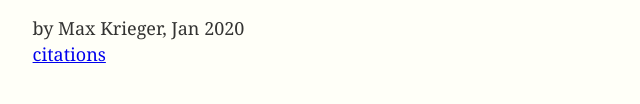
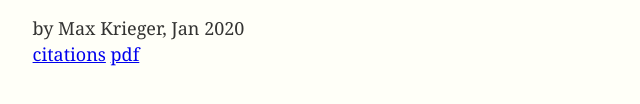
Before and after one commit to maxkrieger/glue-comic, a Gatsby site: page / in a window 1280 px wide. Shown: the part 608-712 px from the top of the page, 147-787 px from the left. Built offline with nearby package versions, Linux system fonts and the light colour scheme; Gatsby itself is replaced by a stand-in of ours.

Commit message:
add pdf link

```diff
--- a/src/components/layout.js
+++ b/src/components/layout.js
@@ -36,6 +36,8 @@ const Layout = ({ children }) => {
           by Max Krieger, Jan 2020
           <br />
           <Link to="/citations">citations</Link>
+          &nbsp;
+          <a href="https://zenodo.org/record/3889126">pdf</a>
         </footer>
       </div>
     </>
```
Also changed, not shown: 1 other file.
